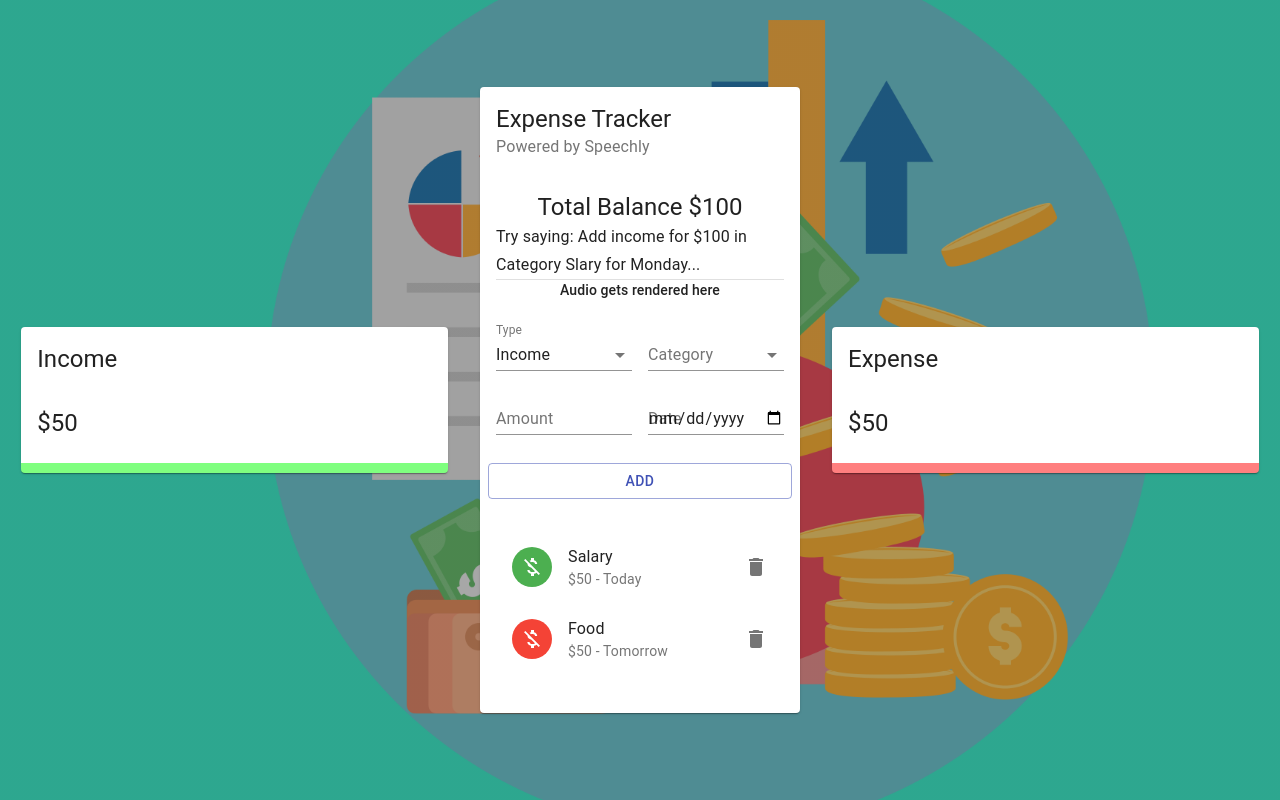
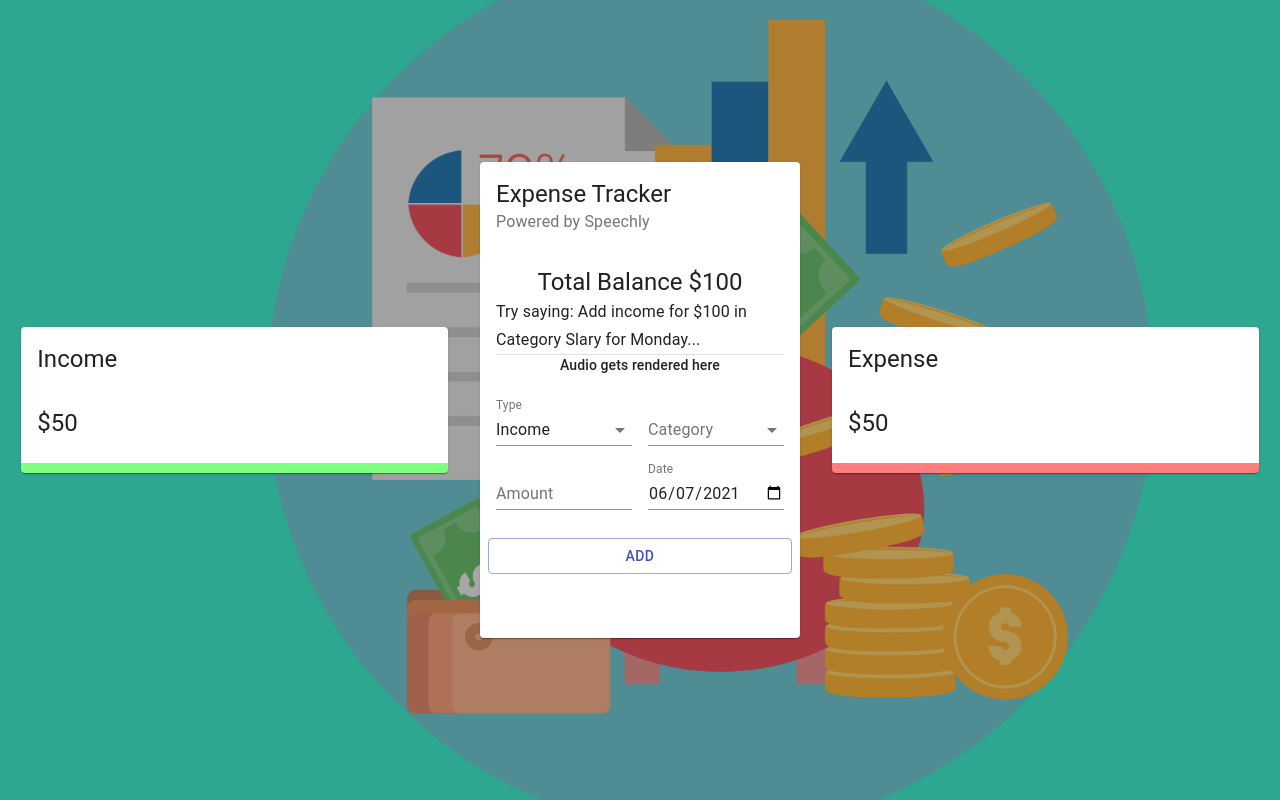
Before and after one commit to ShahidAkhtar777/Expense_Tracker, a React (Create React App) app: page / in a window 1280 px wide. Built offline with nearby package versions, Linux system fonts and the light colour scheme.

Commit message:
Replaced static transaction with user transactions and changing category based on entries

```diff
--- a/src/components/Main/Form/Form.jsx
+++ b/src/components/Main/Form/Form.jsx
@@ -13,12 +13,17 @@
 import useStyles from "./styles";
 import { ExpenseTrackerContext } from "../../../context/context";
 import { v4 as uuidv4 } from "uuid";
+import {
+  incomeCategories,
+  expenseCategories,
+} from "../../../constants/categories";
+import formatDate from "../../../utils/formatDate";
 
 const initialState = {
   amount: "",
   category: "",
   type: "Income",
-  date: new Date(),
+  date: formatDate(new Date()),
 };
 
 const Form = () => {
@@ -35,6 +40,9 @@
     addTransaction(transaction);
     setFormData(initialState);
   };
+
+  const selectedCategories =
+    formData.type === "Income" ? incomeCategories : expenseCategories;
 
   return (
     <Grid container spacing={2}>
@@ -65,8 +73,11 @@
               setFormData({ ...formData, category: e.target.value })
             }
           >
-            <MenuItem value="Business">Business</MenuItem>
-            <MenuItem value="Salary">Salary</MenuItem>
+            {selectedCategories.map((c) => (
+              <MenuItem key={c.type} value={c.type}>
+                {c.type}
+              </MenuItem>
+            ))}
           </Select>
         </FormControl>
       </Grid>
@@ -87,7 +98,9 @@
           label="Date"
           fullWidth
           value={formData.date}
-          onChange={(e) => setFormData({ ...formData, date: e.target.value })}
+          onChange={(e) =>
+            setFormData({ ...formData, date: formatDate(e.target.value) })
+          }
         />
       </Grid>
 
--- a/src/components/Main/List/List.jsx
+++ b/src/components/Main/List/List.jsx
@@ -16,19 +16,7 @@
 
 const List = () => {
   const classes = useStyles();
-  const { deleteTransaction } = useContext(ExpenseTrackerContext);
-
-  const transactions = [
-    { id: 1, type: "Income", category: "Salary", amount: 50, date: "Today" },
-    { id: 2, type: "Expense", category: "Food", amount: 50, date: "Tomorrow" },
-    {
-      id: 3,
-      type: "Income",
-      category: "Business",
-      amount: 150,
-      date: "Yesterday",
-    },
-  ];
+  const { deleteTransaction, transactions } = useContext(ExpenseTrackerContext);
 
   return (
     <MUIList dense={false} className={classes.list}>
@@ -36,7 +24,7 @@
         <Slide
           direction="down"
           in
-          mountonEnter
+          mountOnEnter
           unmountOnExit
           key={transaction.id}
         >
@@ -57,7 +45,11 @@
               secondary={`$${transaction.amount} - ${transaction.date}`}
             />
             <ListItemSecondaryAction>
-              <IconButton edge="end" aria-label="delete" onClick="">
+              <IconButton
+                edge="end"
+                aria-label="delete"
+                onClick={() => deleteTransaction(transaction.id)}
+              >
                 <Delete />
               </IconButton>
             </ListItemSecondaryAction>
--- /dev/null
+++ b/src/constants/categories.js
@@ -0,0 +1,33 @@
+const incomeColors = ['#123123', '#154731', '#165f40', '#16784f', '#14915f', '#10ac6e', '#0bc77e', '#04e38d', '#00ff9d'];
+const expenseColors = ['#b50d12', '#bf2f1f', '#c9452c', '#d3583a', '#dc6a48', '#e57c58', '#ee8d68', '#f79d79', '#ffae8a', '#cc474b', '#f55b5f'];
+
+export const incomeCategories = [
+  { type: 'Business', amount: 0, color: incomeColors[0] },
+  { type: 'Investments', amount: 0, color: incomeColors[1] },
+  { type: 'Extra income', amount: 0, color: incomeColors[2] },
+  { type: 'Deposits', amount: 0, color: incomeColors[3] },
+  { type: 'Lottery', amount: 0, color: incomeColors[4] },
+  { type: 'Gifts', amount: 0, color: incomeColors[5] },
+  { type: 'Salary', amount: 0, color: incomeColors[6] },
+  { type: 'Savings', amount: 0, color: incomeColors[7] },
+  { type: 'Rental income', amount: 0, color: incomeColors[8] },
+];
+
+export const expenseCategories = [
+  { type: 'Bills', amount: 0, color: expenseColors[0] },
+  { type: 'Car', amount: 0, color: expenseColors[1] },
+  { type: 'Clothes', amount: 0, color: expenseColors[2] },
+  { type: 'Travel', amount: 0, color: expenseColors[3] },
+  { type: 'Food', amount: 0, color: expenseColors[4] },
+  { type: 'Shopping', amount: 0, color: expenseColors[5] },
+  { type: 'House', amount: 0, color: expenseColors[6] },
+  { type: 'Entertainment', amount: 0, color: expenseColors[7] },
+  { type: 'Phone', amount: 0, color: expenseColors[8] },
+  { type: 'Pets', amount: 0, color: expenseColors[9] },
+  { type: 'Other', amount: 0, color: expenseColors[10] },
+];
+
+export const resetCategories = () => {
+  incomeCategories.forEach((c) => c.amount = 0);
+  expenseCategories.forEach((c) => c.amount = 0);
+};
--- a/src/context/context.js
+++ b/src/context/context.js
@@ -20,7 +20,8 @@
     return(
         <ExpenseTrackerContext.Provider value={{
              deleteTransaction,
-             addTransaction
+             addTransaction,
+             transactions
              }}>
             { children }
         </ExpenseTrackerContext.Provider>
--- /dev/null
+++ b/src/utils/formatDate.js
@@ -0,0 +1,11 @@
+export default (date) => {
+    const d = new Date(date);
+    let month = `${d.getMonth() + 1}`;
+    let day = `${d.getDate()}`;
+    const year = d.getFullYear();
+
+    if (month.length < 2) { month = `0${month}`; }
+    if (day.length < 2) { day = `0${day}`; }
+
+    return [year, month, day].join('-');
+  };
```
